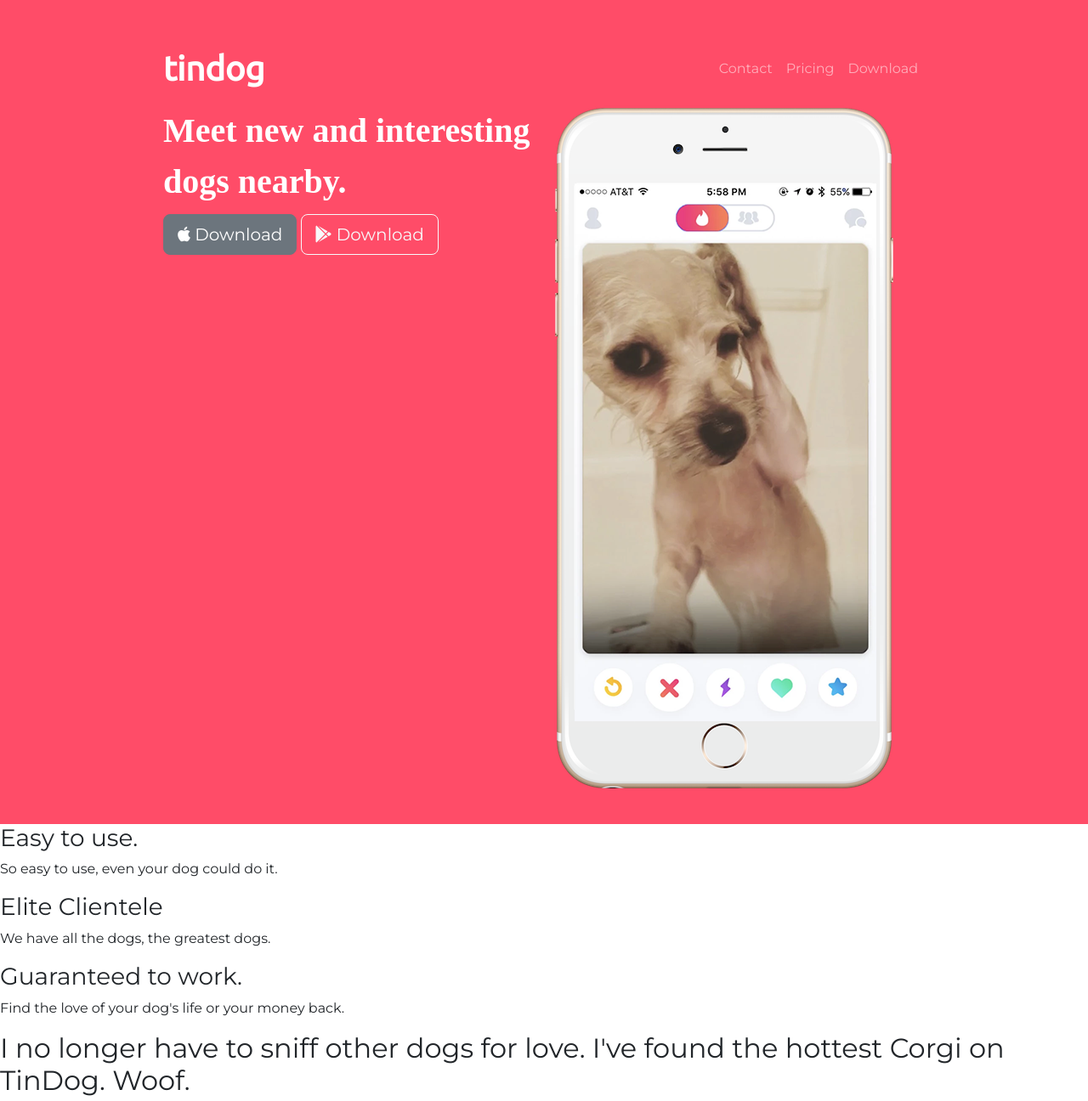
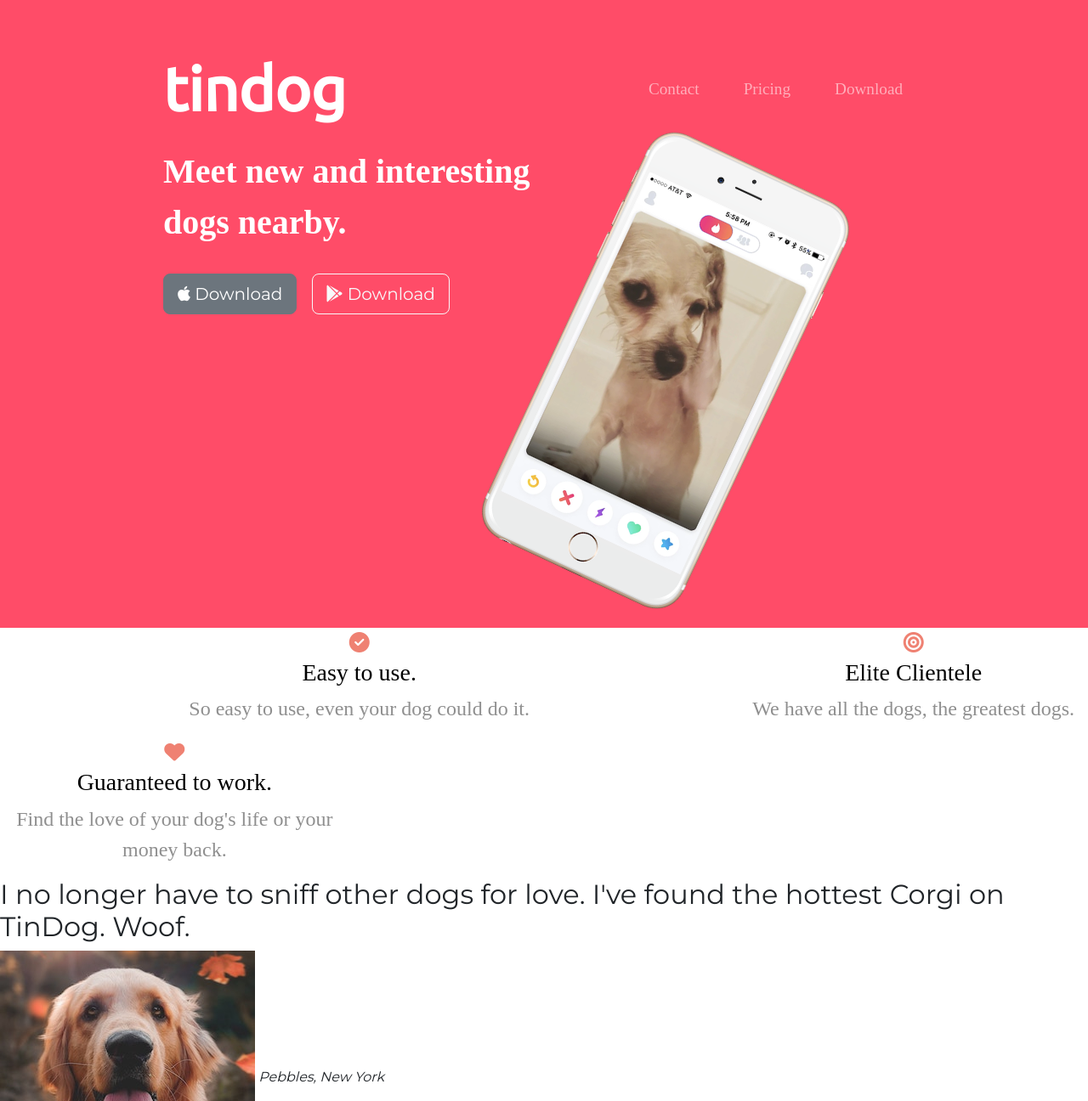
Before and after one commit to Yrishe/Tindog-App, a plain HTML site: page index.html in a window 1280 px wide. Shown: the top 1296 px of the page at 85% size. Drawn offline with nearby package versions, Linux system fonts and the light colour scheme.

Commit message:
adjusting
changes made to css file

```diff
--- a/css/styles.css
+++ b/css/styles.css
@@ -13,15 +13,83 @@ body {
 
 h1 {
     font-family: 'Montserrat-Black';
-    size: 3rem;
+    size: 4.5rem;
     line-height: 1.5;
     font-weight: bold;
 }
 
 /* Navigation Bar */
 
+.navbar {
+    padding-bottom: 0 0 4.5rem;
+}
+
+
+
 .navbar-brand {
     font-family: "Ubuntu";
-    font-size: 2.5rem;
+    font-size: 4.5rem;
     font-weight: bold;
 }
+
+.nav-item {
+    padding: 0 18px;
+}
+
+.nav-link {
+    font-size: 1.2rem;
+    font-family: 'Montserrat-Light';
+}
+
+/* Download Buttons */
+
+.download-button {
+    margin: 5% 3% 5% 0;
+}
+
+/* Title Image */
+
+.title-image {
+    width: 60%;
+    transform: rotate(25deg);
+}
+
+/* Features */
+
+#features {
+    font-family: 'Montserrat-bold';
+    font-size: 1.5rem;
+    color: #8f8f8f;
+    align-items: center;
+    text-align: center;
+}
+
+.easy {
+    color: black;
+    font-family: 'Montserrat-bold';
+}
+
+/* .feature-one {
+    padding-left: 7cm;
+}
+
+.feature-two {
+    padding-left: 5cm;
+    padding-right: 5cm;
+}
+
+.feature-three {
+    padding-right: 7cm;
+} */
+
+.icon-one {
+    color: #ef8172;
+}
+
+.icon-two {
+    color: #ef8172;
+}
+
+.icon-three {
+    color: #ef8172;
+}
--- a/index.html
+++ b/index.html
@@ -59,15 +59,16 @@
                 <div class="col-lg-6">
                     <div>
                         <h1>Meet new and interesting dogs nearby.</h1>
-                        <button type="button" class="btn btn-secondary btn-lg"><i class="fa-brands fa-apple"></i>
+                        <button type="button" class="btn btn-secondary btn-lg download-button"><i
+                                class="fa-brands fa-apple"></i>
                             Download</button>
-                        <button type="button" class="btn btn-outline-light btn-lg"><i
+                        <button type="button" class="btn btn-outline-light btn-lg download-button"><i
                                 class="fa-brands fa-google-play"></i> Download</button>
                     </div>
                 </div>
                 <div class="col-lg-6">
                     <div>
-                        <img src="images/iphone6.png" alt="iphone-mockup">
+                        <img class="title-image" src="images/iphone6.png" alt="iphone-mockup">
                     </div>
                 </div>
 
@@ -81,14 +82,35 @@
 
     <section id="features">
 
-        <h3>Easy to use.</h3>
-        <p>So easy to use, even your dog could do it.</p>
+        <div class="row">
+            <div class="col-sm-8">
+                <div class="feature-one">
+                    <span class="icon-one"><i class="fa-solid fa-circle-check"></i></span>
+                    <h3 class="easy">Easy to use.</h3>
+                    <p>So easy to use, even your dog could do it.</p>
 
-        <h3>Elite Clientele</h3>
-        <p>We have all the dogs, the greatest dogs.</p>
+                </div>
+            </div>
 
-        <h3>Guaranteed to work.</h3>
-        <p>Find the love of your dog's life or your money back.</p>
+            <div class="col-sm-4">
+                <div class="feature-two">
+                    <span class="icon-two"><i class="fa-solid fa-bullseye"></i></span>
+                    <h3 class="easy">Elite Clientele</h3>
+                    <p>We have all the dogs, the greatest dogs.</p>
+
+                </div>
+            </div>
+
+            <div class="col-sm-4">
+                <div class="feature-three">
+                    <span class="icon-three"><i class="fa-solid fa-heart"></i></span>
+                    <h3 class="easy">Guaranteed to work.</h3>
+                    <p>Find the love of your dog's life or your money back.</p>
+
+                </div>
+            </div>
+
+        </div>
 
     </section>
 
```
